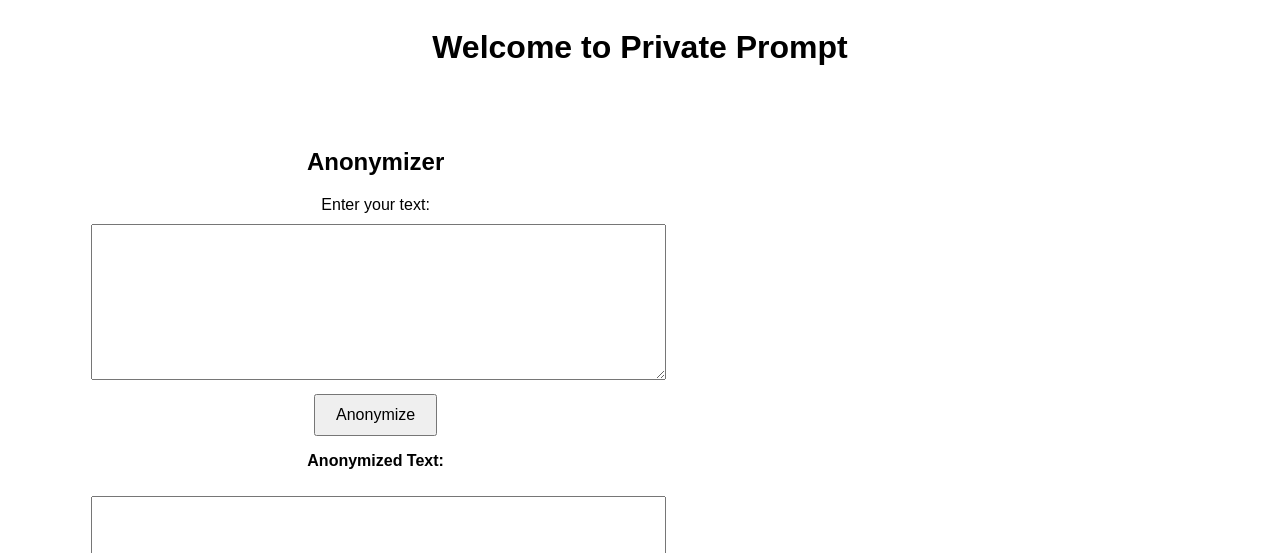
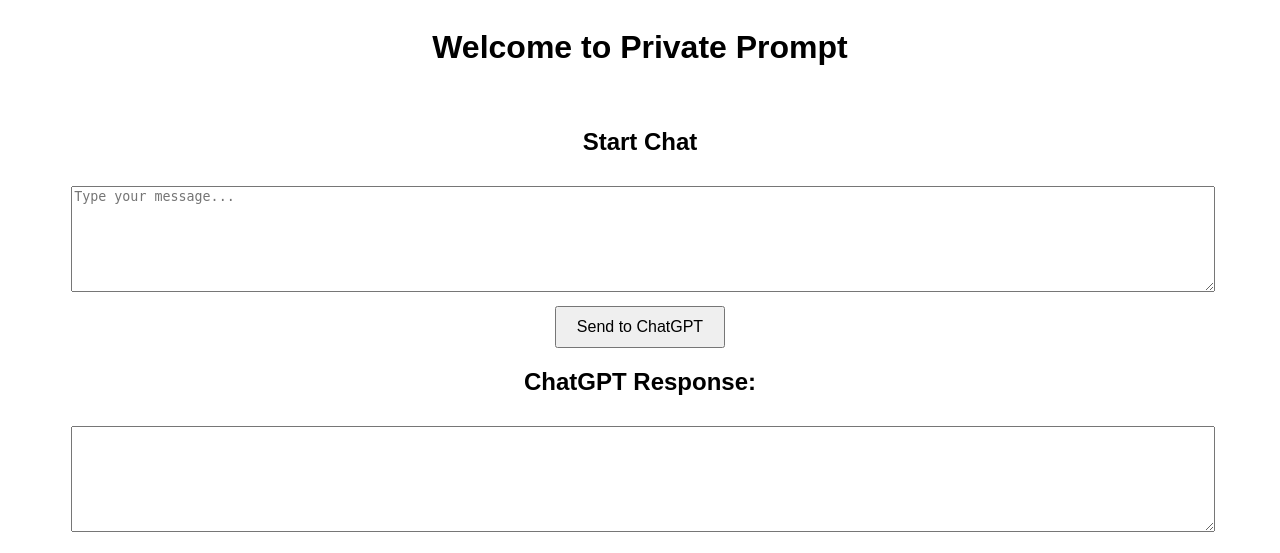
Before and after one commit to Chkouba/privateprompte-api, a Flask app: page / in a window 1280 px wide. Shown: the top 553 px of the page. Run offline with Flask 3, Linux system fonts and the light colour scheme.

Commit message:
Update index.html

```diff
--- a/templates/index.html
+++ b/templates/index.html
@@ -13,20 +13,14 @@
             font-family: Arial, sans-serif;
         }
         .container {
-            display: flex;
             width: 90%;
             max-width: 1200px;
             margin-top: 20px;
         }
-        .left {
-            width: 50%;
-            padding: 20px;
-        }
         textarea {
             width: 100%;
-            height: 150px;
+            height: 100px;
             margin-top: 10px;
-            font-size: 16px;
         }
         button {
             padding: 10px 20px;
@@ -34,42 +28,33 @@
             cursor: pointer;
             margin-top: 10px;
         }
+        iframe {
+            width: 100%;
+            height: 600px;
+            border: none;
+            margin-top: 20px;
+        }
     </style>
 </head>
 <body>
     <h1>Welcome to Private Prompt</h1>
     <div class="container">
-        <div class="left">
-            <h2>Anonymizer</h2>
-            <form id="promptForm">
-                <label for="prompt">Enter your text:</label>
-                <textarea id="prompt" name="prompt"></textarea>
-                <button type="submit">Anonymize</button>
-            </form>
-            <p><strong>Anonymized Text:</strong></p>
-            <textarea id="result" readonly></textarea>
-            <button onclick="copyToClipboard('result')">Copy</button>
+        <h2>Start Chat</h2>
+        <textarea id="userInput" placeholder="Type your message..."></textarea>
+        <button onclick="sendMessage()">Send to ChatGPT</button>
 
-            <h2>Recontextualizer</h2>
-            <form id="recontextForm">
-                <label for="response">Enter ChatGPT response:</label>
-                <textarea id="response" name="response"></textarea>
-                <button type="submit">Recontextualize</button>
-            </form>
-            <p><strong>Recontextualized Text:</strong></p>
-            <textarea id="recontextResult" readonly></textarea>
-            <button onclick="copyToClipboard('recontextResult')">Copy</button>
+        <h2>ChatGPT Response:</h2>
+        <textarea id="chatResponse" readonly></textarea>
 
-            <!-- Bouton pour ouvrir ChatGPT directement -->
-            <button onclick="openChatGPTWithAnonymized()">Use in ChatGPT</button>
-        </div>
+        <!-- ChatGPT intégré directement en IFRAME -->
+        <iframe id="chatFrame" src="https://chat.openai.com"></iframe>
     </div>
 
     <script>
-        document.getElementById("promptForm").addEventListener("submit", function(event) {
-            event.preventDefault();
-            let inputText = document.getElementById("prompt").value;
+        function sendMessage() {
+            let inputText = document.getElementById("userInput").value;
 
+            // Étape 1 : Anonymisation
             fetch("/anonymize", {
                 method: "POST",
                 headers: { "Content-Type": "application/json" },
@@ -77,15 +62,19 @@
             })
             .then(response => response.json())
             .then(data => {
-                document.getElementById("result").value = data.anonymized_text;
+                // Étape 2 : Envoyer le texte anonymisé vers ChatGPT en simulant l'entrée utilisateur
+                let iframe = document.getElementById("chatFrame").contentWindow;
+                iframe.postMessage({ type: "chat_message", text: data.anonymized_text }, "*");
             })
             .catch(error => console.error("Error:", error));
-        });
+        }
 
-        document.getElementById("recontextForm").addEventListener("submit", function(event) {
-            event.preventDefault();
-            let responseText = document.getElementById("response").value;
+        window.addEventListener("message", function(event) {
+            // Vérification pour s'assurer que le message provient bien de ChatGPT
+            if (event.data && event.data.type === "chat_response") {
+                let responseText = event.data.text;
 
+                // Étape 3 : Recontextualisation automatique
                 fetch("/recontextualize", {
                     method: "POST",
                     headers: { "Content-Type": "application/json" },
@@ -93,26 +82,11 @@
                 })
                 .then(response => response.json())
                 .then(data => {
-                document.getElementById("recontextResult").value = data.recontextualized_text;
+                    document.getElementById("chatResponse").value = data.recontextualized_text;
                 })
                 .catch(error => console.error("Error:", error));
+            }
         });
-
-        function copyToClipboard(elementId) {
-            let textarea = document.getElementById(elementId);
-            textarea.select();
-            document.execCommand("copy");
-        }
-
-        function openChatGPTWithAnonymized() {
-            let anonymizedText = document.getElementById("result").value;
-            if (anonymizedText) {
-                let encodedText = encodeURIComponent(anonymizedText);
-                window.open(`https://chat.openai.com/?text=${encodedText}`, '_blank');
-            } else {
-                alert("Anonymize text first before opening ChatGPT.");
-            }
-        }
     </script>
 </body>
 </html>
```
Lines whose indentation alone changed are shown as unchanged.
